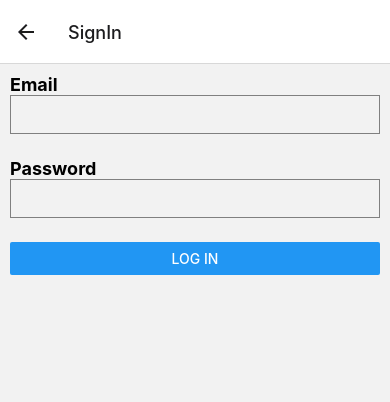
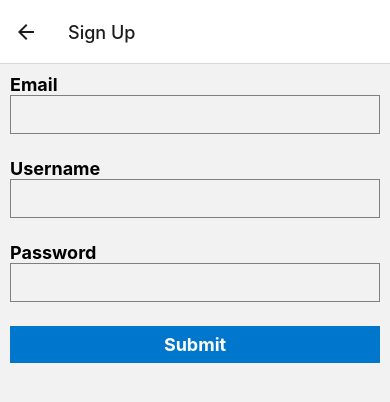
Before and after one commit to varrbor/Nofedly-mobile, a React Native app: screen /SignUp in a window 390 px wide. Shown: the top 402 px of the page. Built offline with nearby package versions, Linux system fonts and the light colour scheme.

Commit message:
completed

```diff
--- a/src/components/UserForm.js
+++ b/src/components/UserForm.js
@@ -1,6 +1,6 @@
 import React, { useState } from 'react';
 import {
-  Button,
+  Button, View, TouchableOpacity, Text,
 } from 'react-native';
 import styled from 'styled-components/native';
 
@@ -19,16 +19,40 @@ const FormLabel = styled.Text`
      font-size: 18px;
     font-weight: bold;
   `;
+
+const FormButton = styled.TouchableOpacity`
+  background: #0077cc;
+  width: 100%;
+  padding: 8px;
+`;
+const ButtonText = styled.Text`
+  text-align: center;
+  color: #fff;
+  font-weight: bold;
+  font-size: 18px;
+`;
+
+const SignUp = styled.TouchableOpacity`
+    margin-top: 20px;
+  `;
+
+const Linkf = styled.Text`
+
+    color: #0077cc;
+    font-weight: bold;
+  `;
 function UserForm(props) {
-  const { action } = props;
+  const { action, formType } = props;
   const [email, setEmail] = useState();
   const [password, setPassword] = useState();
+  const [username, setUsername] = useState();
 
   const handleSubmit = () => {
     action({
       variables: {
         email,
         password,
+        username,
       },
     });
   };
@@ -44,6 +68,17 @@ function UserForm(props) {
         autoFocus
         autoCapitalize="none"
       />
+      {formType === 'signUp' && (
+      <View>
+        <FormLabel>Username</FormLabel>
+        <StyledInput
+          onChangeText={(text) => setUsername(text)}
+          value={username}
+          textContentType="username"
+          autoCapitalize="none"
+        />
+      </View>
+      )}
       <FormLabel>Password</FormLabel>
       <StyledInput
         onChangeText={(text) => setPassword(text)}
@@ -51,7 +86,13 @@ function UserForm(props) {
         textContentType="password"
         secureTextEntry
       />
-      <Button title="Log In" onPress={handleSubmit} />
+      <FormButton title="Log In" onPress={handleSubmit}><ButtonText>Submit</ButtonText></FormButton>
+      {formType !== 'signUp' && (
+        <SignUp onPress={() => props.navigation.navigate('SignUp')}>
+          <Text>Need an account?</Text>
+          <Linkf>Sign up.</Linkf>
+        </SignUp>
+      )}
     </FormView>
   );
 }
--- a/src/screens/FeedScreen.js
+++ b/src/screens/FeedScreen.js
@@ -1,5 +1,6 @@
 import React from 'react';
 import { useQuery, gql } from '@apollo/client';
+import { Text } from 'react-native';
 import NoteFeed from '../components/NoteFeed';
 import Loading from '../components/Loading';
 
@@ -20,7 +21,7 @@ function FeedScreen(props) {
   const { loading, data } = useQuery(GET_NOTES);
 
   if (loading) return <Loading />;
-
-  return <NoteFeed notes={data.notes} navigation={navigation} />;
+  if (data === undefined) return <Text>No Notes yet</Text>;
+  return <NoteFeed notes={data.notes && data.notes} navigation={navigation} />;
 }
 export default FeedScreen;
--- /dev/null
+++ b/src/screens/SignupScreen.js
@@ -0,0 +1,39 @@
+import React from 'react';
+import { Text } from 'react-native';
+import * as SecureStore from 'expo-secure-store';
+import { useMutation, gql } from '@apollo/client';
+import UserForm from '../components/UserForm';
+import Loading from '../components/Loading';
+
+const SIGNUP_USER = gql`
+    mutation signUp($email: String!, $username: String!, $password: String!) {
+     signUp(email: $email, username: $username, password: $password)
+    }
+`;
+function SignUp({ navigation }) {
+  const storeToken = (token) => {
+    SecureStore.setItemAsync('token', token).then(
+      navigation.navigate('TabNavigator'),
+    );
+  };
+
+  const [signUp, { loading, error }] = useMutation(SIGNUP_USER, {
+    onCompleted: (data) => {
+      storeToken(data.signUp);
+    },
+  });
+
+  if (loading) return <Loading />;
+  return (
+    <>
+      {error && <Text>Error signing in!</Text>}
+      <UserForm
+        action={signUp}
+        formType="signUp"
+        navigation={navigation}
+      />
+    </>
+  );
+}
+
+export default SignUp;
--- a/src/screens/index.js
+++ b/src/screens/index.js
@@ -9,6 +9,8 @@ import MyNotesScreen from './MynotesScreen';
 import NoteScreen from './NoteScreen';
 import AuthLoadingScreen from './AuthloadingScreen';
 import SignInScreen from './SigninScreen';
+import SignUpScreen from './SignupScreen';
+
 import SettingsScreen from './SettingsScreen';
 
 const Tab = createBottomTabNavigator();
@@ -94,7 +96,8 @@ function AuthStack() {
   return (
     <Stack.Navigator>
       <Stack.Screen options={{ headerBackVisible: true }} name="SignIn" component={SignInScreen} />
-      <Stack.Screen options={{ headerShown: false, title: 'My profile', headerBackTitleVisible: false }} name="TabNavigator" component={TabNavigator} />
+      <Stack.Screen options={{ headerShown: true, title: 'Sign Up', headerBackTitleVisible: false }} name="SignUp" component={SignUpScreen} />
+      <Stack.Screen options={{ headerShown: false, title: 'My profile'}} name="TabNavigator" component={TabNavigator} />
     </Stack.Navigator>
   );
 }
```
